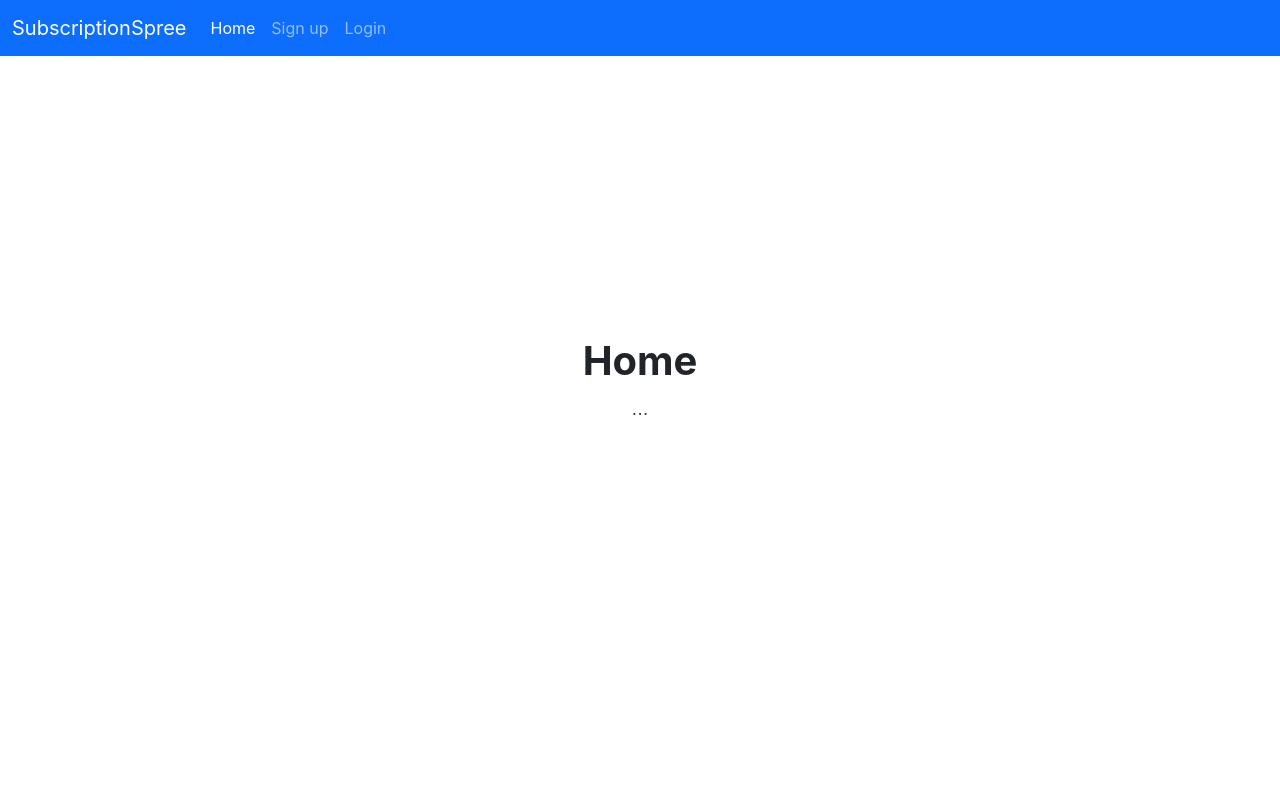
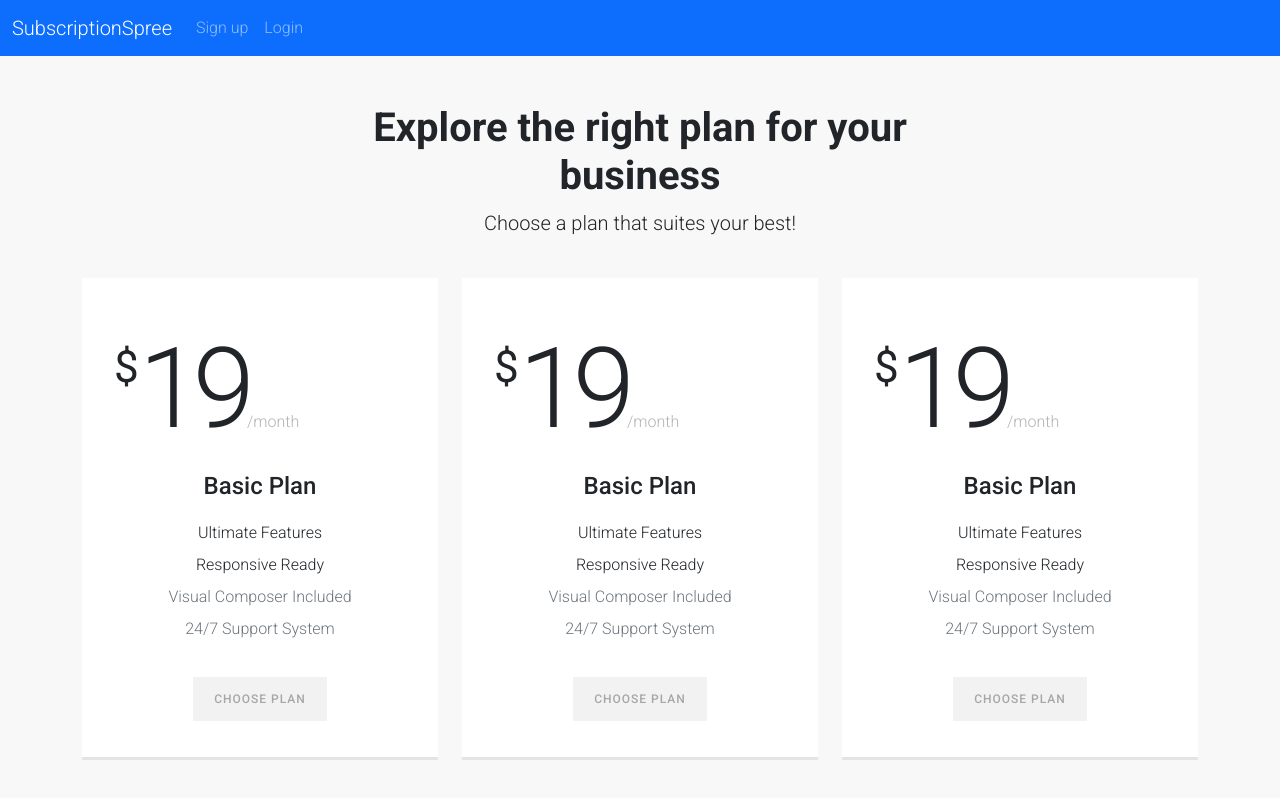
Before and after one commit to SilvinPradhan/subscriptionspree, a React (Create React App) app in the folder client/: page / in a window 1280 px wide. Shown: the top 798 px of the page. Built offline with nearby package versions, Linux system fonts and the light colour scheme; no server answers.

Commit message:
resuable Price card component for homepage

```diff
--- a/client/package.json
+++ b/client/package.json
@@ -7,6 +7,7 @@
     "@testing-library/react": "^11.1.0",
     "@testing-library/user-event": "^12.1.10",
     "axios": "^0.24.0",
+    "node-sass": "^4.14.1",
     "react": "^17.0.2",
     "react-dom": "^17.0.2",
     "react-hot-toast": "^2.1.1",
--- a/client/public/index.html
+++ b/client/public/index.html
@@ -30,6 +30,11 @@
       integrity="sha384-1BmE4kWBq78iYhFldvKuhfTAU6auU8tT94WrHftjDbrCEXSU1oBoqyl2QvZ6jIW3"
       crossorigin="anonymous"
     />
+    <link
+      href="https://cdnjs.cloudflare.com/ajax/libs/MaterialDesign-Webfont/4.9.95/css/materialdesignicons.css"
+      rel="stylesheet"
+    />
+
     <title>React App</title>
   </head>
   <body>
--- a/client/src/components/NavBar/NavBar.js
+++ b/client/src/components/NavBar/NavBar.js
@@ -50,13 +50,13 @@ const NavBar = () => {
               ) : (
                 <>
                   <li className="nav-item">
-                    <Link
+                    {/* <Link
                       className="nav-link active"
                       aria-current="page"
                       to="/"
                     >
                       Home
-                    </Link>
+                    </Link> */}
                   </li>
                   <li className="nav-item">
                     <Link className="nav-link" to="register">
--- /dev/null
+++ b/client/src/components/cards/PriceCard.js
@@ -0,0 +1,37 @@
+import React from "react";
+import { Link } from "react-router-dom";
+const PriceCard = () => {
+  return (
+    <div className="col-xs-12 col-lg-4">
+      <div className="card text-xs-center">
+        <div className="card-header">
+          <h3 className="display-2">
+            <span className="currency">$</span>19
+            <span className="period">/month</span>
+          </h3>
+        </div>
+        <div className="card-block text-center">
+          <h4 className="card-title">Basic Plan</h4>
+          <ul className="list-group mt-3 mb-4 justify-content-center">
+            <li className="list-group-item">
+              <span className="text-dark">Ultimate Features</span>
+            </li>
+            <li className="list-group-item">
+              <span className="text-dark">Responsive Ready</span>
+            </li>
+            <li className="list-group-item">
+              <span className="text-muted">Visual Composer Included</span>
+            </li>
+            <li className="list-group-item">
+              <span className="text-muted">24/7 Support System</span>
+            </li>
+          </ul>
+          <Link to="/" className="btn btn-gradient mt-2">
+            Choose Plan
+          </Link>
+        </div>
+      </div>
+    </div>
+  );
+};
+export default PriceCard;
--- a/client/src/pages/Home.js
+++ b/client/src/pages/Home.js
@@ -1,12 +1,24 @@
 import React from "react";
+import PriceCard from "../components/cards/PriceCard";
+import "./Home.scss";
 
 const Home = () => {
   return (
     <div className="d-flex justify-content-center" style={{ height: "80vh" }}>
-      <div className="container align-items-center d-flex">
+      {/* <div className="container align-items-center d-flex">
+
+      </div> */}
+      <div class="container align-items-center">
         <div className="row col-md-6 offset-md-3 text-center">
-          <h1 className="pt-5 fw-bold">Home</h1>
-          <p className="lead pb-4">...</p>
+          <h1 className="pt-5 fw-bold">
+            Explore the right plan for your business
+          </h1>
+          <p className="lead pb-4">Choose a plan that suites your best!</p>
+        </div>
+        <div class="row flex-items-xs-middle flex-items-xs-center sub-body">
+          <PriceCard />
+          <PriceCard />
+          <PriceCard />
         </div>
       </div>
     </div>
--- /dev/null
+++ b/client/src/pages/Home.scss
@@ -0,0 +1,125 @@
+// Imports
+@import url("https://fonts.googleapis.com/css?family=Roboto:300,400,500,700");
+
+// Varibles
+$main-font: "Roboto", sans-serif;
+$primary-color: #4a53d3;
+$light-gray: #f8f8f8;
+$main-font-color: #808080;
+$main-font-weight: 300;
+
+// Basic
+body {
+  background-color: $light-gray;
+  font-family: $main-font;
+  font-weight: $main-font-weight;
+}
+
+.sub-body {
+  min-height: 100vh;
+}
+
+// Tables
+.card {
+  border: 0;
+  border-radius: 0px;
+  -webkit-box-shadow: 0 3px 0px 0 rgba(0, 0, 0, 0.08);
+  box-shadow: 0 3px 0px 0 rgba(0, 0, 0, 0.08);
+  transition: all 0.3s ease-in-out;
+  padding: 2.25rem 0;
+  position: relative;
+  will-change: transform;
+
+  &:after {
+    content: "";
+    position: absolute;
+    top: 0;
+    left: 0;
+    width: 0%;
+    height: 5px;
+    background-color: $primary-color;
+    transition: 0.5s;
+  }
+
+  &:hover {
+    transform: scale(1.05);
+    -webkit-box-shadow: 0 20px 35px 0 rgba(0, 0, 0, 0.08);
+    box-shadow: 0 20px 35px 0 rgba(0, 0, 0, 0.08);
+
+    &:after {
+      width: 100%;
+    }
+  }
+  & .card-header {
+    background-color: white;
+    padding-left: 2rem;
+    border-bottom: 0px;
+  }
+  & .card-title {
+    margin-bottom: 1rem;
+  }
+  & .card-block {
+    padding-top: 0;
+  }
+  & .list-group-item {
+    border: 0px;
+    padding: 0.25rem;
+    color: $main-font-color;
+    font-weight: $main-font-weight;
+  }
+}
+
+// Price
+.display-2 {
+  font-size: 7rem;
+  letter-spacing: -0.5rem;
+  & .currency {
+    font-size: 2.75rem;
+    position: relative;
+    font-weight: $main-font-weight + 100;
+    top: -45px;
+    letter-spacing: 0px;
+  }
+  & .period {
+    font-size: 1rem;
+    color: lighten($main-font-color, 20%);
+    letter-spacing: 0px;
+  }
+}
+
+// Buttons
+.btn {
+  text-transform: uppercase;
+  font-size: 0.75rem;
+  font-weight: $main-font-weight + 200;
+  color: lighten($main-font-color, 15%);
+  border-radius: 0;
+  padding: 0.75rem 1.25rem;
+  letter-spacing: 1px;
+}
+
+.btn-gradient {
+  background-color: #f2f2f2;
+  transition: background 0.3s ease-in-out;
+
+  &:hover {
+    color: white;
+    background-color: $primary-color;
+  }
+}
+
+i {
+  height: 20px;
+  width: 20px;
+  display: inline-block;
+  text-align: center;
+  line-height: 20px;
+  font-size: 14px;
+  border-radius: 50%;
+  margin-right: 20px;
+  background-color: rgba(246, 87, 110, 0.1);
+}
+
+i:hover {
+  color: #0a2efa !important;
+}
```
Also changed, not shown: 1 other file (tests, documents, lock files or other folders).
